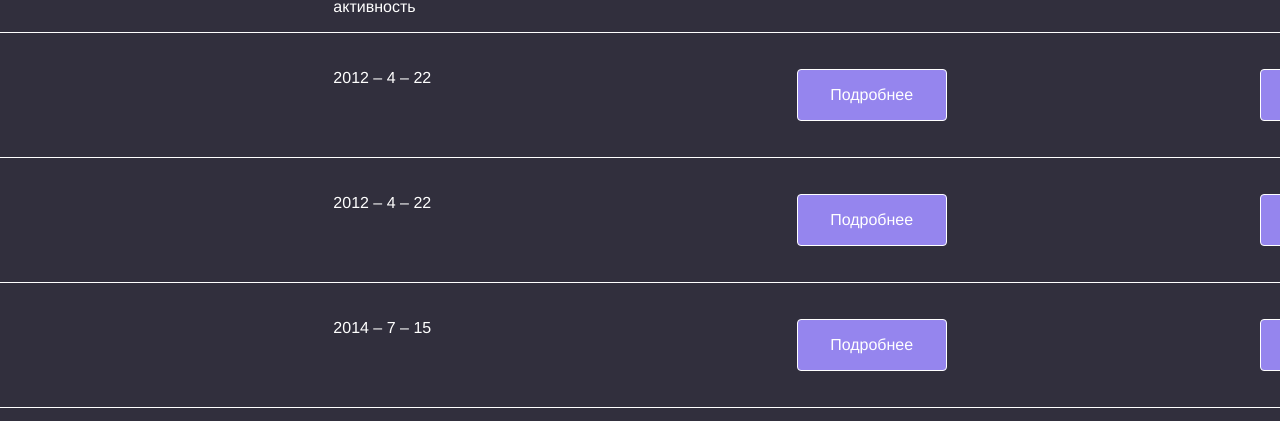
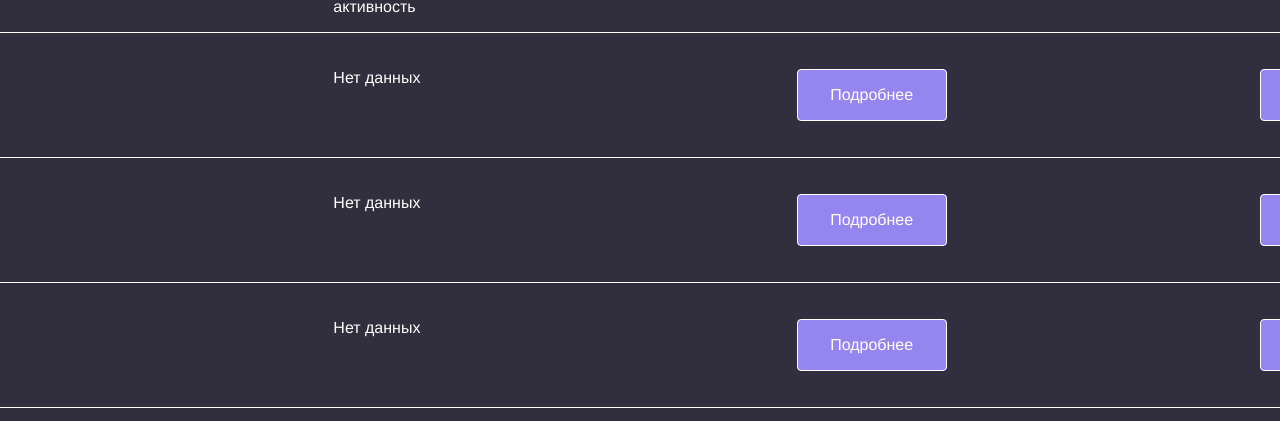
Before and after one commit to SusanWay/b-web, a Vue app: page /#/ in a window 1280 px wide. Shown: the part 327-748 px from the top of the page. Built offline with nearby package versions, Linux system fonts and the light colour scheme; data requests are answered from the project's data file.

Commit message:
add interfaces

```diff
--- a/src/components/account/b-account-info.vue
+++ b/src/components/account/b-account-info.vue
@@ -1,9 +1,11 @@
 <script setup lang="ts">
+import Account from "@/interfaces/accountInterface";
+import {PropType} from "vue";
+
 const props = defineProps({
-  accountInfo: {
-    type: Object, default() {
-      return {}
-    }
+  account: {
+    type: Object as PropType<Account>,
+    default: () => {}
   }
 })
 </script>
@@ -14,13 +16,13 @@ const props = defineProps({
       Контактная информация
     </h2>
     <p class="b-account-li">
-      E-mail: {{ props.accountInfo.email }}
+      E-mail: {{ props.account.email }}
     </p>
     <p class="b-account-li">
-      Телефон: {{ props.accountInfo.phone }}
+      Телефон: {{ props.account.phone }}
     </p>
     <p class="b-account-li">
-      Steam id: {{ props.accountInfo.steamId }}
+      Steam id: {{ props.account.idSteam }}
     </p>
   </div>
 </template>
--- a/src/components/account/b-account-profile.vue
+++ b/src/components/account/b-account-profile.vue
@@ -1,17 +1,18 @@
 <script setup lang="ts">
-import {computed, ref} from "vue";
+import {computed, ref, PropType} from "vue";
 import {dateFormater} from '../utils/scripts'
+import Account from "@/interfaces/accountInterface";
 
 const props = defineProps({
-  accountProfile: {
-    type: Object, default() {
-      return {}
-    }
+  account: {
+    type: Object as PropType<Account>,
+    default: () => {}
   }
 })
 
+
 const registrationDate = computed(() => {
-  const {registrationDate} = props.accountProfile
+  const {registrationDate} = props.account
 
   if (registrationDate) {
     return dateFormater(registrationDate)
@@ -30,7 +31,7 @@ let trades = ref(0)
       Профиль
     </h2>
     <p class="b-account-li">
-      Логин: {{ props.accountProfile.name }}
+      Логин: {{ props.account.name }}
     </p>
     <p class="b-account-li">
       Дата регистарции: {{ registrationDate }}
--- a/src/components/account/b-account.vue
+++ b/src/components/account/b-account.vue
@@ -1,17 +1,21 @@
 <script setup lang="ts">
 import {onMounted} from "vue";
 import {useStore} from 'vuex';
+import {useAccountStore} from "@/stores/accountStore";
 import {useRoute} from "vue-router";
 import bAccountProfile from './b-account-profile.vue'
 import bAccountInfo from './b-account-info.vue'
 import bAccountInventory from './b-account-inventory.vue'
 
 const store = useStore()
+const accStore = useAccountStore()
 const route = useRoute()
+const id = route.params.id as string
+const idInventory = route.params.idInventory
 let fetchData = async function () {
   try {
-    await store.dispatch('GET_CURRENT_ACCOUNT_FROM_API', route.params.id)
-    await store.dispatch('GET_CURRENT_INVENTORY_FROM_API', route.params.id_inventory)
+    await accStore.GET_CURRENT_ACCOUNT_FROM_API(id)
+    await store.dispatch('GET_CURRENT_INVENTORY_FROM_API', idInventory)
   } catch (error) {
     console.error('Error fetching data:', error);
   }
@@ -25,17 +29,10 @@ onMounted(fetchData)
   <div class="b-account">
     <div class="case">
       <bAccountProfile
-          v-bind:accountProfile="{
-                name: store.state.currentAccount.name,
-                registrationDate: store.state.currentAccount.registration_date
-            }"
+          v-bind:account="accStore.GET_CURRENT_ACCOUNT"
       />
       <bAccountInfo
-          v-bind:accountInfo="{
-                email: store.state.currentAccount.email,
-                phone: store.state.currentAccount.phone,
-                steamId: store.state.currentAccount.steam_id
-            }"
+          v-bind:account="accStore.GET_CURRENT_ACCOUNT"
       />
     </div>
     <div class="case">
--- a/src/components/home/b-catalog-item.vue
+++ b/src/components/home/b-catalog-item.vue
@@ -1,20 +1,12 @@
 <script setup lang="ts">
 import {computed, PropType} from "vue";
 import {dateFormater} from '../utils/scripts'
+import Account from '@/interfaces/accountInterface'
 
-interface Account {
-  "id": number,
-  "id_inventory": number,
-  "name": string,
-  "last_activity": string,
-  "registration_date": string,
-  "email": string,
-  "phone": string,
-  "steam_id": string
-}
+
 
 const props = defineProps({
-  acc_data: {
+  account: {
     type: Object as PropType<Account>,
     default() {
       return {}
@@ -22,11 +14,11 @@ const props = defineProps({
   }
 })
 
-const lastActivity = computed(() => {
-  const {last_activity} = props.acc_data
+const lastActivityAccount = computed(() => {
+  const {lastActivity} = props.account
 
-  if (last_activity) {
-    return dateFormater(last_activity)
+  if (lastActivity) {
+    return dateFormater(lastActivity)
   }
 
   return 'Нет данных';
@@ -34,12 +26,13 @@ const lastActivity = computed(() => {
 
 </script>
 
+
 <template>
   <div class="b-catalog-item">
-    <p class="b-catalog-item_element">{{ props.acc_data.name }}</p>
-    <p class="b-catalog-item_element">{{ lastActivity }}</p>
+    <p class="b-catalog-item_element">{{ props.account.name }}</p>
+    <p class="b-catalog-item_element">{{ lastActivityAccount }}</p>
     <router-link class="b-catalog-item_element_btn"
-                 :to="`/accaunts/${props.acc_data?.id}/${props.acc_data?.id_inventory}`">
+                 :to="`/accaunts/${props.account?.id}/${props.account?.idInventory}`">
       <p>
         Подробнее
       </p>
--- a/src/components/home/b-catalog.vue
+++ b/src/components/home/b-catalog.vue
@@ -1,10 +1,10 @@
 <script setup lang="ts">
 import {onMounted} from "vue";
-import {useAccountsStore} from "@/stores/AccountsStore";
+import {useAccountStore} from "@/stores/accountStore";
 import bCatalogItem from './b-catalog-item.vue';
 
 
-const accountsStore = useAccountsStore()
+const accountsStore = useAccountStore()
 
 onMounted(() => {
   accountsStore.GET_ACCOUNTS_FROM_API()
@@ -26,7 +26,7 @@ onMounted(() => {
       <bCatalogItem
           v-for="account of accountsStore.GET_ACCOUNTS"
           :key="account.id"
-          v-bind:acc_data="account"
+          v-bind:account="account"
       />
     </div>
   </div>
--- /dev/null
+++ b/src/interfaces/accountInterface.ts
@@ -0,0 +1,10 @@
+export default interface Account {
+    "id": number,
+    "idInventory": number,
+    "idSteam": string,
+    "name": string,
+    "lastActivity": string,
+    "registrationDate": string,
+    "email": string,
+    "phone": string,
+}
--- /dev/null
+++ b/src/interfaces/inventoryInterface.ts
@@ -0,0 +1,6 @@
+import Item from "@/interfaces/itemInterface"
+export default interface Inventory {
+    "id": number,
+    "idAccount": number,
+    "items": Item[]
+}
--- a/src/router/router.ts
+++ b/src/router/router.ts
@@ -12,9 +12,9 @@ const routes = [
         component: bCatalog
     },
     {
-        path: '/accaunts/:id/:id_inventory',
+        path: '/accaunts/:id/:idInventory',
         name: 'account',
-        component: bAccount
+        component: bAccount,
     },
     {
         path: '/trade',
--- a/src/stores/AccountsStore.ts
+++ b/src/stores/accountStore.ts
@@ -1,29 +1,20 @@
 import { defineStore } from 'pinia'
 import {ref, computed} from "vue";
+import Account from '../interfaces/accountInterface'
 import axios from "axios";
 
 const API_BASE_URL = "http://localhost:3000"
 
-interface Account {
-    "id": number,
-    "id_inventory": number,
-    "name": string,
-    "last_activity": string,
-    "registration_date": string,
-    "email": string,
-    "phone": string,
-    "steam_id": string
-}
 
-export const useAccountsStore = defineStore('accounts', () => {
+export const useAccountStore = defineStore('accounts', () => {
     const accountsList = ref( [] as Account[])
-    const currentAccount= ref( {} as Account )
+    const accountCurrent= ref( {} as Account )
 
     const GET_ACCOUNTS = computed(()=>{
         return accountsList.value
     })
-    const GET_CURRENT_ACCOUNT = computed(() => {
-        return currentAccount.value
+    const GET_ACCOUNT_CURRENT = computed(() => {
+        return accountCurrent.value
     })
 
     const GET_ACCOUNTS_FROM_API = async () => {
@@ -37,10 +28,10 @@ export const useAccountsStore = defineStore('accounts', () => {
         }
     }
 
-    const GET_CURRENT_ACCOUNT_FROM_API = async (id:number) => {
+    const GET_ACCOUNT_CURRENT_FROM_API = async (id:string) => {
         try {
             const response = await axios.get(`${API_BASE_URL}/accounts/${id}`)
-            currentAccount.value = response.data
+            accountCurrent.value = response.data
             return response.data
         }catch (error){
             console.error(error)
@@ -48,5 +39,5 @@ export const useAccountsStore = defineStore('accounts', () => {
         }
     }
 
-    return {GET_ACCOUNTS, GET_CURRENT_ACCOUNT, GET_ACCOUNTS_FROM_API, GET_CURRENT_ACCOUNT_FROM_API}
+    return {GET_ACCOUNTS, GET_CURRENT_ACCOUNT: GET_ACCOUNT_CURRENT, GET_ACCOUNTS_FROM_API, GET_CURRENT_ACCOUNT_FROM_API: GET_ACCOUNT_CURRENT_FROM_API}
 })
```
Also changed, not shown: src/interfaces/itemInterface.ts (added, +8 -0 lines), src/stores/inventoryStore.ts (added, +43 -0 lines).
